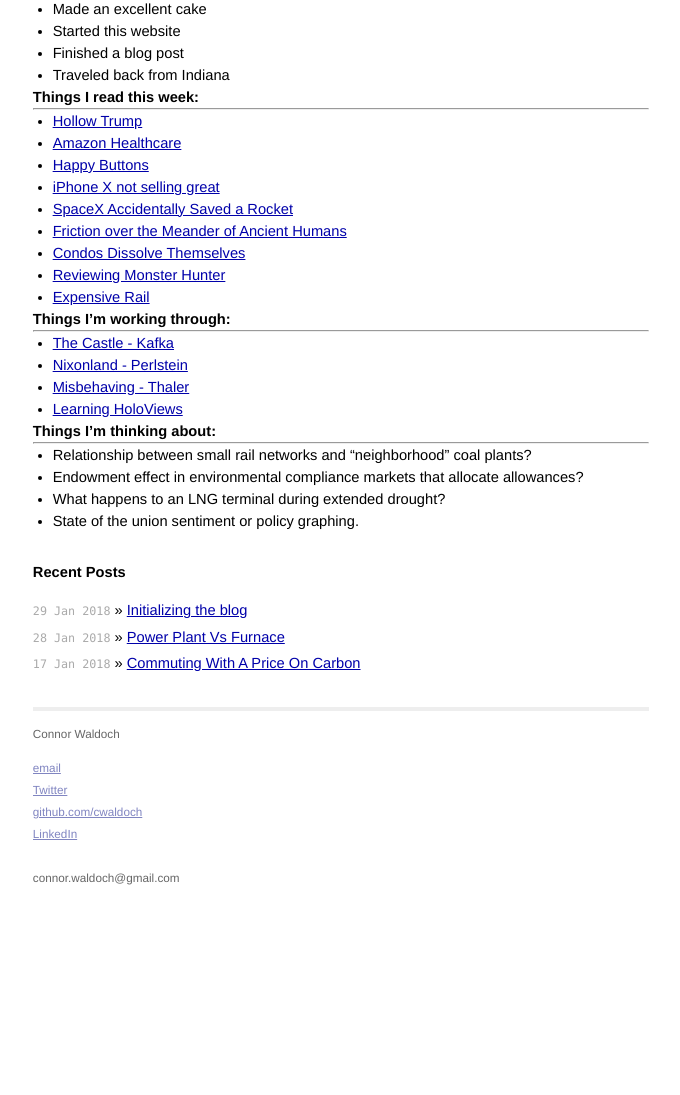
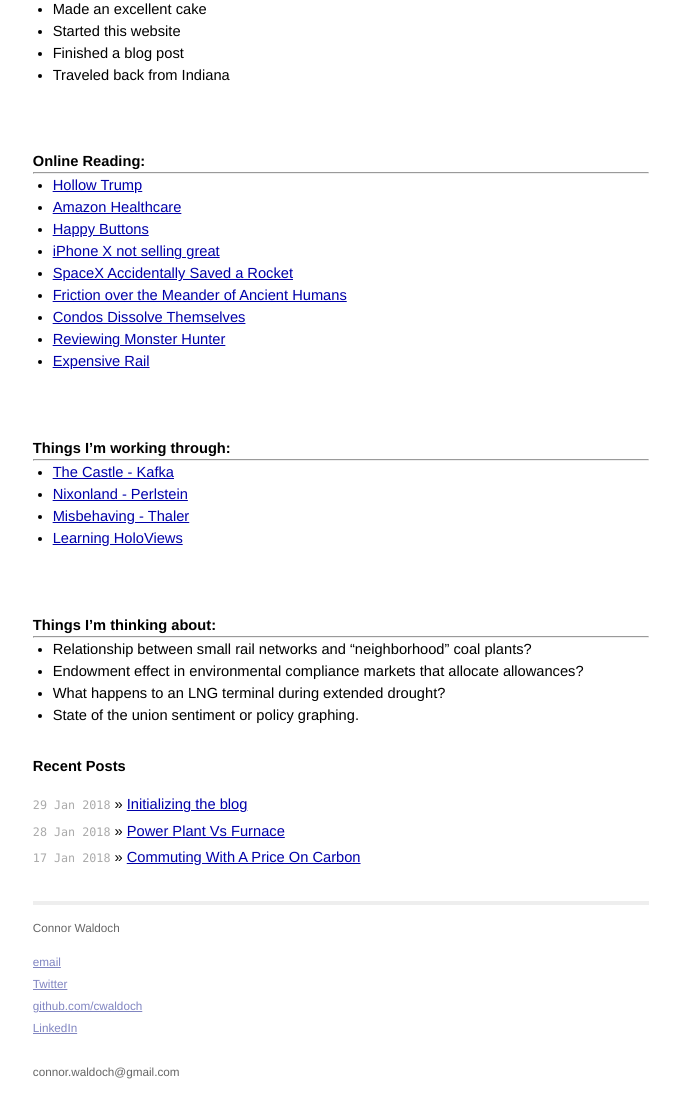
Before and after one commit to cwaldoch/cwaldoch.github.io, a Jekyll site: the page built from _posts/2018-02-02-weekly-roundup-no1.md, in a window 1280 px wide. Shown: the part 628-1723 px from the top of the page, without its empty margins (299-979 px from the left). Built offline with Jekyll 4.4.1, drawn with Linux system fonts in a browser that asks for light colours; our own code applies the rules of GitHub Pages for plain Markdown files; before the commit the page ends 1529 px from its top, so only the background shows below that.

Commit message:
Update 2018-02-02-weekly-roundup-no1.md

```diff
--- a/_posts/2018-02-02-weekly-roundup-no1.md
+++ b/_posts/2018-02-02-weekly-roundup-no1.md
@@ -14,7 +14,8 @@ As part of establishing consistency, I'll be doing brief weekly roundups. Not to
 * Traveled back from Indiana
 
 
-## Things I read this week:
+![]()
+## Online Reading:
 ------
 * [Hollow Trump](https://www.vox.com/2018/1/30/16950192/state-of-the-union-problems)
 * [Amazon Healthcare](https://stratechery.com/2018/amazon-health/)
@@ -26,7 +27,7 @@ As part of establishing consistency, I'll be doing brief weekly roundups. Not to
 * [Reviewing Monster Hunter](https://waypoint.vice.com/en_us/article/8xvpw5/monster-hunter-world-review)
 * [Expensive Rail](https://www.citylab.com/transportation/2018/01/why-its-so-expensive-to-build-urban-rail-in-the-us/551408/)
 
-
+![]()
 ## Things I'm working through:
 ------
 * [The Castle - Kafka](http://amzn.to/2FFTfwF)
@@ -34,7 +35,7 @@ As part of establishing consistency, I'll be doing brief weekly roundups. Not to
 * [Misbehaving - Thaler](http://amzn.to/2GFsk5i)
 * [Learning HoloViews](http://holoviews.org/)
 
-
+![]()
 ## Things I'm thinking about:
 ------
 * Relationship between small rail networks and "neighborhood" coal plants?
```
